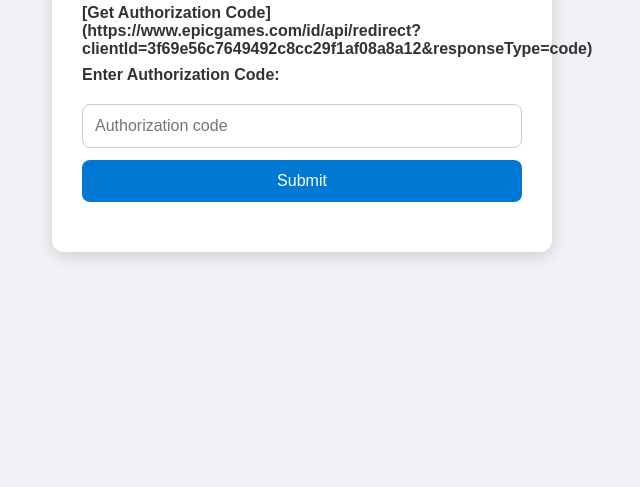
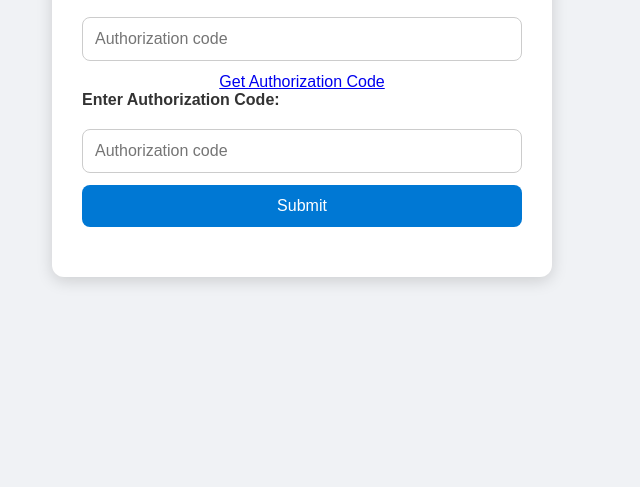
Before and after one commit to ironweb10/-----------------, a website: page index.html in a window 1280 px wide. Shown: the part 313-800 px from the top of the page, without its empty margins (338-978 px from the left). Drawn offline with Linux system fonts and the light colour scheme.

Commit message:
Update index.html

```diff
--- a/index.html
+++ b/index.html
@@ -1,6 +1,8 @@
 <!DOCTYPE html>
 <html lang="en">
 <head>
+    <link rel="icon" type="image/x-icon" href="https://static.wikia.nocookie.net/logopedia/images/1/19/Fortnite_Icon_2020_-_3.jpeg">
+
     <meta charset="UTF-8">
     <meta name="viewport" content="width=device-width, initial-scale=1.0">
     <title>OAuth Authorization</title>
@@ -165,8 +167,10 @@
 <body>
     <div class="container">
         <h1>OAuth Authorization</h1>
-        <label for="authCode">[Get Authorization Code](https://www.epicgames.com/id/api/redirect?clientId=3f69e56c7649492c8cc29f1af08a8a12&responseType=code)</label>
         <label for="authCode">Enter Authorization Code:</label>
+<input type="text" id="authCode" placeholder="Authorization code" />
+<p><a href="https://www.epicgames.com/id/api/redirect?clientId=3f69e56c7649492c8cc29f1af08a8a12&responseType=code" target="_blank">Get Authorization Code</a></p>
+<label for="authCode">Enter Authorization Code:</label>
         <input type="text" id="authCode" placeholder="Authorization code" />
         <button id="submitBtn">Submit</button>
 
```
